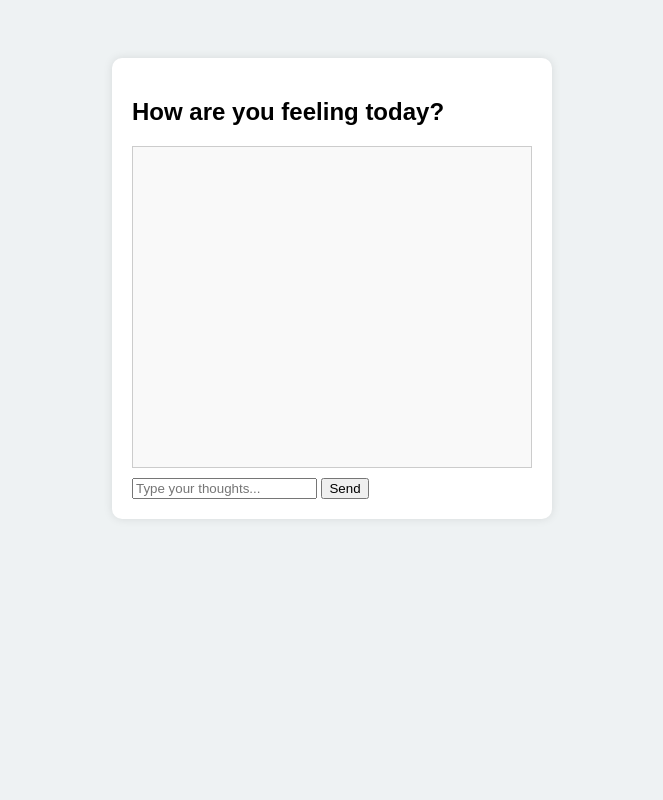
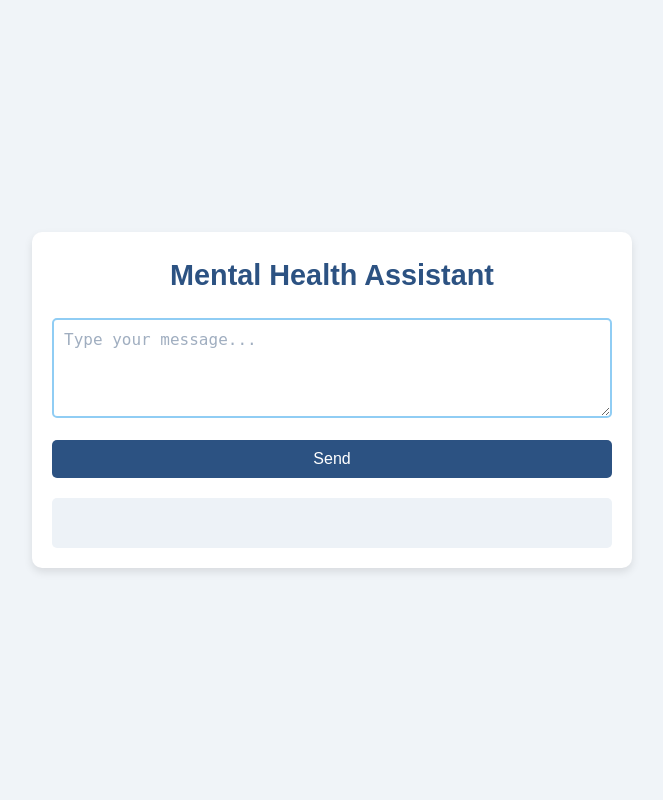
Before and after one commit to MarcSurpris/MentalHealth, a Flask app: page / in a window 1280 px wide. Shown: the whole page, without its empty margins (308-971 px from the left). Run offline with Flask 3, Linux system fonts and the light colour scheme.

Commit message:
Updated app.py with new feature for MentalHealth website

```diff
--- a/app.py
+++ b/app.py
@@ -2,22 +2,40 @@ from flask import Flask, render_template, request, jsonify
 import requests
 from dotenv import load_dotenv
 import os
+import logging
+
+# Configure logging
+logging.basicConfig(
+    level=logging.INFO,
+    format="%(asctime)s [%(levelname)s] %(message)s",
+    handlers=[logging.StreamHandler()]
+)
+logger = logging.getLogger(__name__)
 
 # Load environment variables
 load_dotenv()
 XAI_API_KEY = os.getenv("XAI_API_KEY")
 if not XAI_API_KEY:
+    logger.error("XAI_API_KEY environment variable not set")
     raise ValueError("XAI_API_KEY environment variable not set")
 
 app = Flask(__name__)
 
 def gpt_response(user_input):
+    """Fetch response from xAI API with error handling."""
+    if not user_input or not isinstance(user_input, str):
+        logger.warning("Invalid user input received")
+        return "Please provide a valid message."
+
     messages = [
-        {"role": "system", "content": (
-            "You are a compassionate mental health assistant. "
-            "Respond in a calm, supportive, and empathetic tone. "
-            "Avoid giving medical advice. Always suggest professional help if needed."
-        )},
+        {
+            "role": "system",
+            "content": (
+                "You are a compassionate mental health assistant. "
+                "Respond in a calm, supportive, and empathetic tone. "
+                "Avoid giving medical advice. Always suggest professional help if needed."
+            )
+        },
         {"role": "user", "content": user_input}
     ]
     headers = {
@@ -25,7 +43,7 @@ def gpt_response(user_input):
         "Content-Type": "application/json"
     }
     payload = {
-        "model": "grok-3",  # Adjust based on xAI's available models (check https://x.ai/api)
+        "model": "grok-3",  # Verify model name at https://x.ai/api
         "messages": messages,
         "temperature": 0.7,
         "max_tokens": 150
@@ -34,26 +52,45 @@ def gpt_response(user_input):
         response = requests.post(
             "https://api.x.ai/v1/chat/completions",
             headers=headers,
-            json=payload
+            json=payload,
+            timeout=10  # Add timeout for reliability
         )
-        response.raise_for_status()  # Raises an error for 4xx/5xx responses
+        response.raise_for_status()
         response_data = response.json()
+        logger.info("Successfully fetched response from xAI API")
         return response_data["choices"][0]["message"]["content"].strip()
     except requests.exceptions.RequestException as e:
-        print("xAI API Error:", e)
+        logger.error(f"xAI API Error: {e}")
         if e.response is not None:
-            print("Response body:", e.response.text)
-        return "I'm having trouble responding right now. Please try again later."
+            logger.error(f"Response body: {e.response.text}")
+        return "I'm having trouble responding right now. Please try again later or reach out to a professional for support."
 
 @app.route("/")
 def index():
-    return render_template("index.html")
+    """Render the main page."""
+    try:
+        return render_template("index.html")
+    except Exception as e:
+        logger.error(f"Error rendering index.html: {e}")
+        return jsonify({"error": "Internal server error"}), 500
 
 @app.route("/chat", methods=["POST"])
 def chat():
-    user_message = request.json.get("message")
-    bot_reply = gpt_response(user_message)
-    return jsonify({"response": bot_reply})
+    """Handle chat API requests."""
+    try:
+        data = request.get_json()
+        if not data or "message" not in data:
+            logger.warning("Invalid or missing message in request")
+            return jsonify({"error": "Message is required"}), 400
+
+        user_message = data["message"]
+        bot_reply = gpt_response(user_message)
+        return jsonify({"response": bot_reply})
+    except Exception as e:
+        logger.error(f"Error in /chat endpoint: {e}")
+        return jsonify({"error": "Internal server error"}), 500
 
 if __name__ == "__main__":
-    app.run(host="0.0.0.0", port=int(os.environ.get("PORT", 10000)))
+    # For local development only; Render uses gunicorn
+    port = int(os.environ.get("PORT", 10000))
+    app.run(host="0.0.0.0", port=port, debug=False)
--- a/static/style.css
+++ b/static/style.css
@@ -1,37 +1,131 @@
+/* Reset default browser styles */
+* {
+    margin: 0;
+    padding: 0;
+    box-sizing: border-box;
+}
+
+/* Base styles */
 body {
-    font-family: Arial, sans-serif;
-    background: #eef2f3;
+    font-family: 'Arial', sans-serif;
+    background-color: #f0f4f8; /* Soft light blue background */
+    color: #333;
+    line-height: 1.6;
     display: flex;
     justify-content: center;
-    padding-top: 50px;
+    align-items: center;
+    min-height: 100vh;
+    padding: 20px;
 }
 
-.chat-container {
-    background: white;
+/* Main container */
+.container {
+    max-width: 600px;
+    width: 100%;
+    background-color: #ffffff;
+    border-radius: 10px;
+    box-shadow: 0 4px 8px rgba(0, 0, 0, 0.1);
     padding: 20px;
-    border-radius: 10px;
-    width: 400px;
-    box-shadow: 0 0 10px rgba(0,0,0,0.1);
+    margin: 0 auto;
 }
 
-#chat-box {
-    border: 1px solid #ccc;
-    height: 300px;
-    overflow-y: scroll;
-    padding: 10px;
-    margin-bottom: 10px;
-    background: #f9f9f9;
+/* Heading */
+h1 {
+    text-align: center;
+    color: #2c5282; /* Calming dark blue */
+    margin-bottom: 20px;
+    font-size: 1.8rem;
 }
 
-.user, .bot {
-    margin-bottom: 10px;
+/* Textarea */
+#message {
+    width: 100%;
+    min-height: 100px;
+    padding: 10px;
+    border: 2px solid #90cdf4; /* Soft blue border */
+    border-radius: 5px;
+    font-size: 1rem;
+    resize: vertical; /* Allow vertical resizing only */
+    margin-bottom: 15px;
+    transition: border-color 0.3s ease;
 }
 
-.user {
-    text-align: right;
-    color: #007bff;
+#message:focus {
+    outline: none;
+    border-color: #2c5282; /* Darker blue on focus */
 }
 
-.bot {
-    color: #444;
+/* Button */
+button {
+    display: block;
+    width: 100%;
+    padding: 10px;
+    background-color: #2c5282;
+    color: #ffffff;
+    border: none;
+    border-radius: 5px;
+    font-size: 1rem;
+    cursor: pointer;
+    transition: background-color 0.3s ease;
 }
+
+button:hover {
+    background-color: #2b6cb0; /* Slightly lighter blue on hover */
+}
+
+button:focus {
+    outline: 2px solid #90cdf4;
+    outline-offset: 2px;
+}
+
+/* Response area */
+#response {
+    margin-top: 20px;
+    padding: 15px;
+    background-color: #edf2f7; /* Light gray-blue for response */
+    border-radius: 5px;
+    min-height: 50px;
+    font-size: 1rem;
+    color: #2d3748;
+}
+
+/* Responsive design */
+@media (max-width: 600px) {
+    .container {
+        padding: 15px;
+    }
+
+    h1 {
+        font-size: 1.5rem;
+    }
+
+    #message {
+        font-size: 0.9rem;
+    }
+
+    button {
+        font-size: 0.9rem;
+    }
+
+    #response {
+        font-size: 0.9rem;
+    }
+}
+
+/* Accessibility enhancements */
+:focus {
+    outline: 2px solid #2c5282;
+    outline-offset: 2px;
+}
+
+/* Error state (optional, if you add error handling in JS) */
+.error {
+    color: #e53e3e; /* Red for errors */
+    border-color: #e53e3e;
+}
+
+/* Placeholder styling */
+#message::placeholder {
+    color: #a0aec0; /* Light gray for placeholder */
+    opacity: 1;
+}
--- a/templates/index.html
+++ b/templates/index.html
@@ -1,38 +1,37 @@
 <!DOCTYPE html>
-<html>
+<html lang="en">
 <head>
-    <title>Mental Health Chatbot</title>
+    <meta charset="UTF-8">
+    <meta name="viewport" content="width=device-width, initial-scale=1.0">
+    <title>Mental Health Assistant</title>
     <link rel="stylesheet" href="/static/style.css">
+    <script>
+        async function sendMessage() {
+            const message = document.getElementById("message").value;
+            const responseDiv = document.getElementById("response");
+            try {
+                const res = await fetch("/chat", {
+                    method: "POST",
+                    headers: { "Content-Type": "application/json" },
+                    body: JSON.stringify({ message })
+                });
+                const data = await res.json();
+                responseDiv.innerText = data.response || data.error;
+                if (data.error) responseDiv.classList.add("error");
+                else responseDiv.classList.remove("error");
+            } catch (error) {
+                responseDiv.innerText = "Error: Could not connect to server.";
+                responseDiv.classList.add("error");
+            }
+        }
+    </script>
 </head>
 <body>
-    <div class="chat-container">
-        <h2>How are you feeling today?</h2>
-        <div id="chat-box"></div>
-        <input type="text" id="user-input" placeholder="Type your thoughts...">
+    <div class="container">
+        <h1>Mental Health Assistant</h1>
+        <textarea id="message" placeholder="Type your message..."></textarea>
         <button onclick="sendMessage()">Send</button>
+        <div id="response"></div>
     </div>
-
-    <script>
-        function sendMessage() {
-            const input = document.getElementById("user-input");
-            const message = input.value;
-            if (!message) return;
-
-            const chatBox = document.getElementById("chat-box");
-            chatBox.innerHTML += `<div class="user">You: ${message}</div>`;
-            input.value = "";
-
-            fetch("/chat", {
-                method: "POST",
-                headers: { "Content-Type": "application/json" },
-                body: JSON.stringify({ message: message })
-            })
-            .then(res => res.json())
-            .then(data => {
-                chatBox.innerHTML += `<div class="bot">Bot: ${data.response}</div>`;
-                chatBox.scrollTop = chatBox.scrollHeight;
-            });
-        }
-    </script>
 </body>
 </html>
```
Also changed, not shown: 1 other file.
